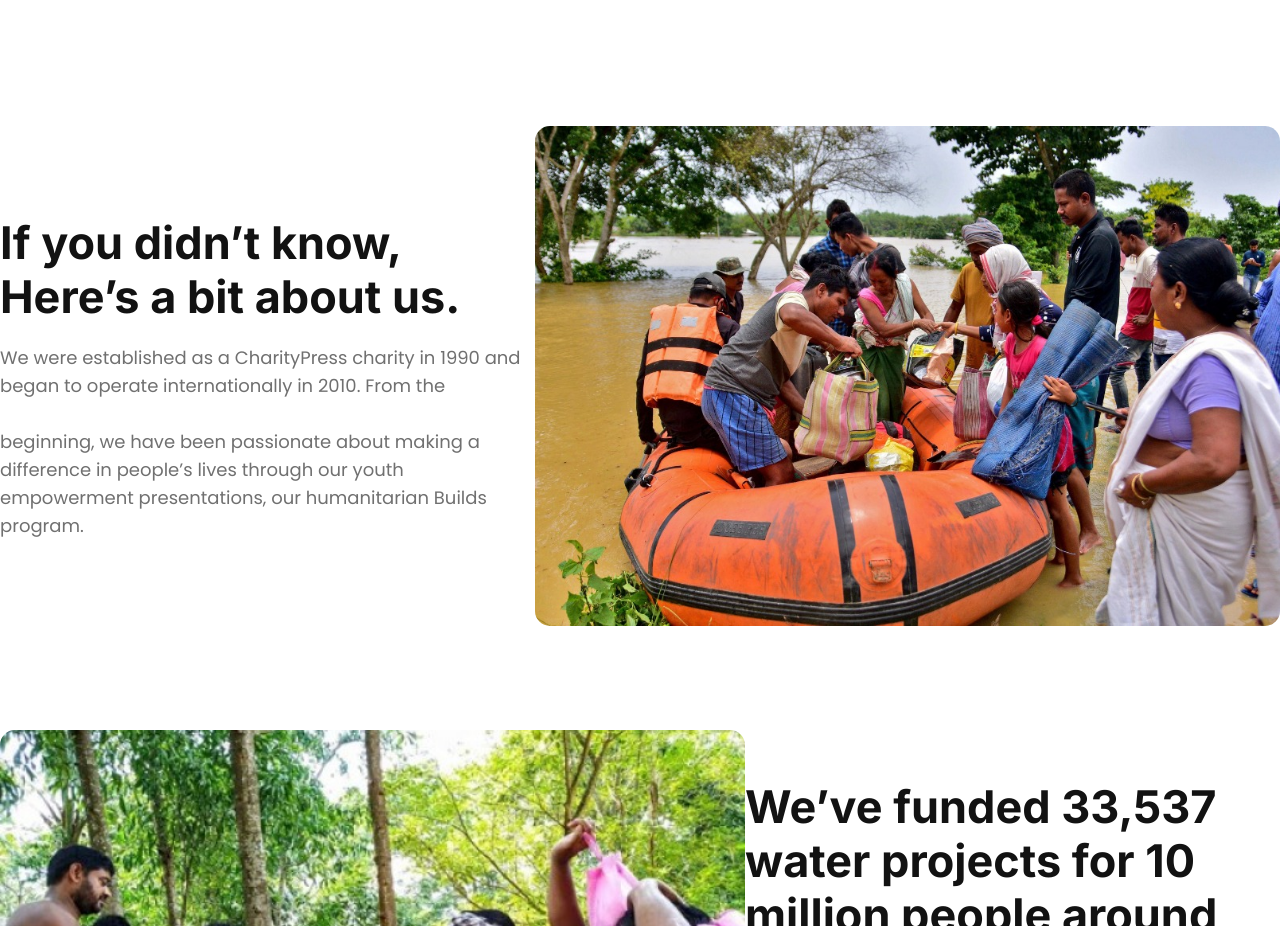
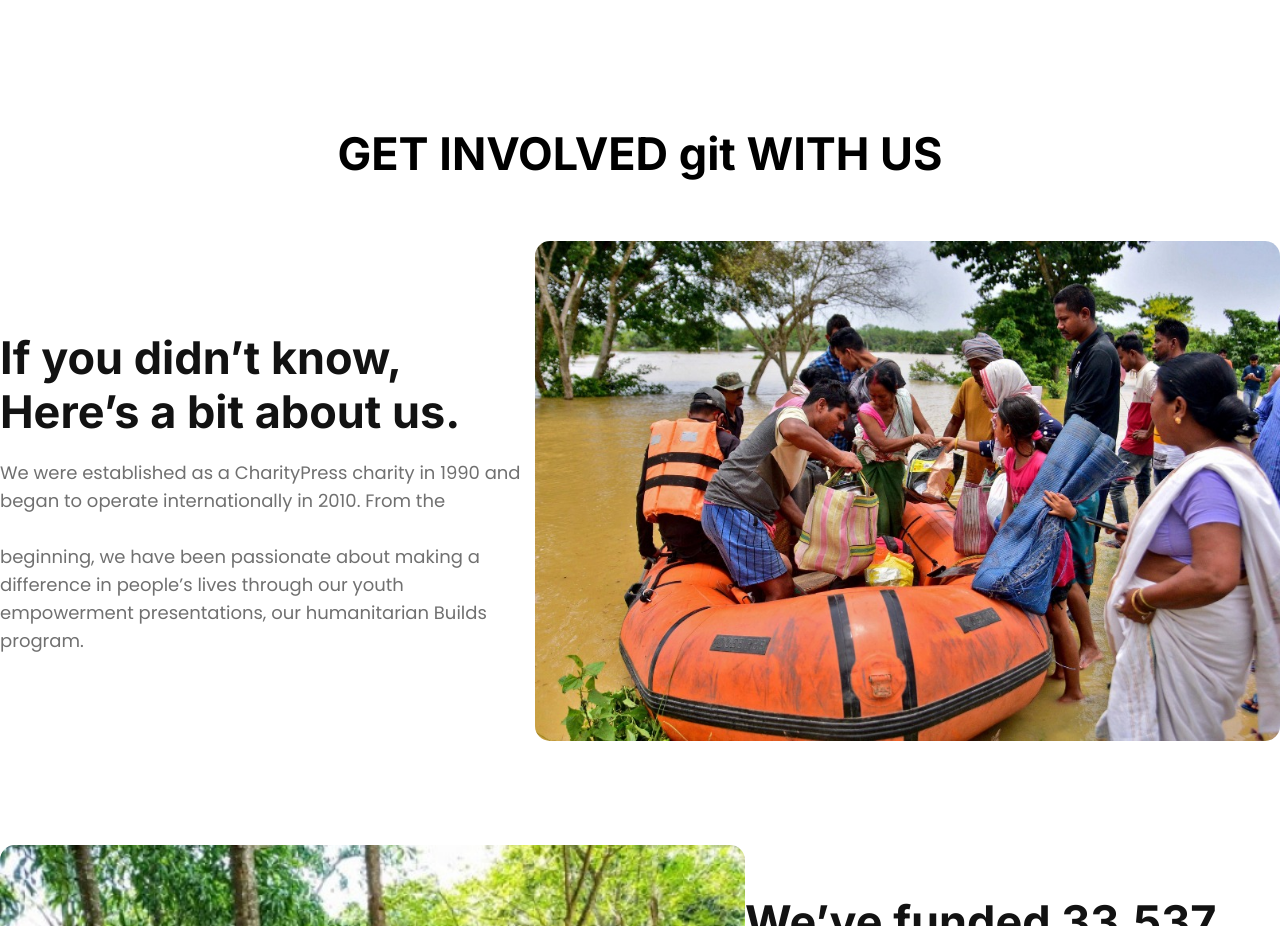
Before and after one commit to maruf45/donate-web, a plain HTML site: page index.html in a window 1280 px wide. Shown: the part 1980-2906 px from the top of the page. Drawn offline with Linux system fonts and the light colour scheme.

Commit message:
added title

```diff
--- a/css/style.css
+++ b/css/style.css
@@ -255,7 +255,14 @@
     width: 100%;
     margin-top: 130px;
 }
-
+#about-us #title{
+    font-size: 45px;
+    margin: 60px 0;
+    font-family: 'Inter';
+    font-weight: bolder;
+    width:100%;
+    text-align: center;
+}
 .about-wrapper,
 .funded-area {
     display: flex;
--- a/index.html
+++ b/index.html
@@ -73,6 +73,7 @@
     </section>
     <!-- this is about area  -->
     <section id="about-us">
+        <h1 id="title">GET INVOLVED git WITH US</h1>
         <div class="about-wrapper">
             <div class="left-col">
                 <h1>If you didn’t know, <br> Here’s a bit about us.</h1>
```
